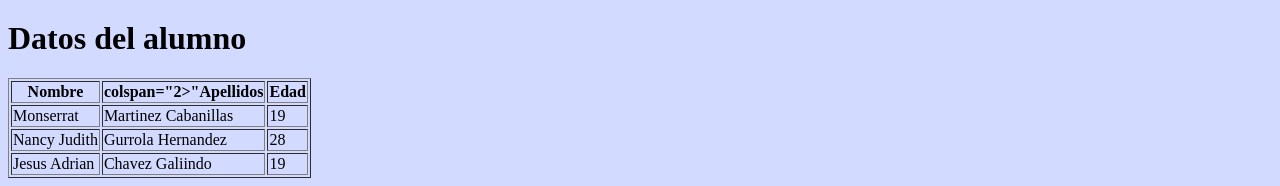
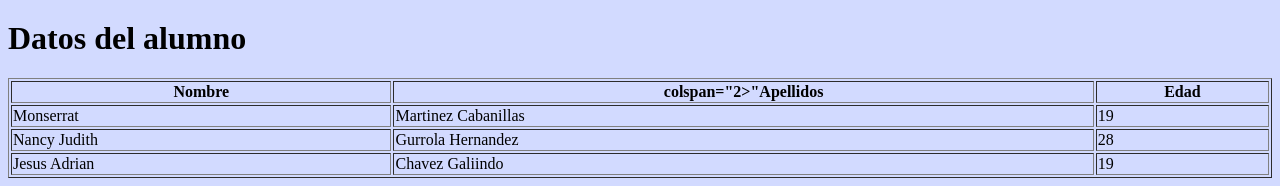
Before and after one commit to MONSERRATMARTINEZC/web, a plain HTML site: page index.html in a window 1280 px wide. Shown: the part 1729-1915 px from the top of the page. Drawn offline with Linux system fonts and the light colour scheme.

Commit message:
Update index.html

```diff
--- a/index.html
+++ b/index.html
@@ -62,7 +62,7 @@ Monserrat Martinez Cabanillas TDM42I </b></i></p>
 </ul>
 <hr>
  <h1>Datos del alumno</h1>
-<table border=1>
+<table style="width:100%" border="1px">
 <tr>
 	<th>Nombre</th>
 	<th> colspan="2>"Apellidos</th>
```
